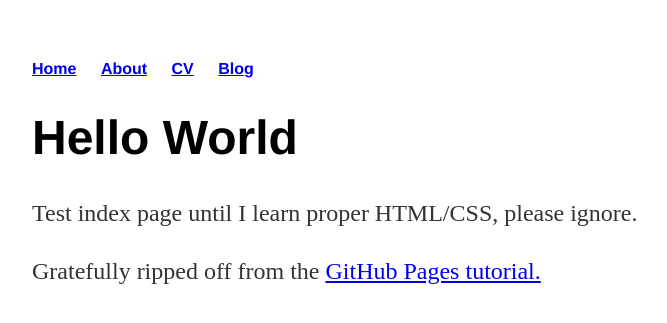
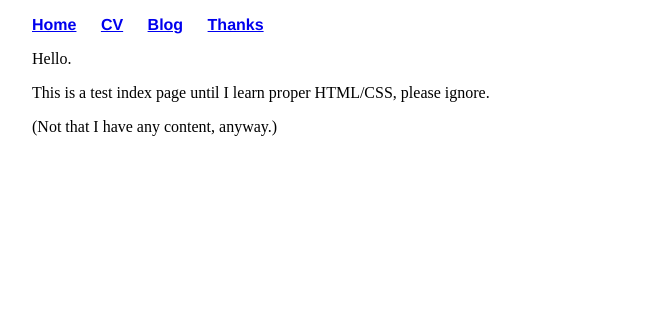
Before and after one commit to kmwilder/kmwilder.github.io, a Jekyll site: the page built from index.html, in a window 1280 px wide. Shown: the top 323 px of the page, without its empty margins (160-827 px from the left). Built offline with Jekyll 4.4.1, drawn with Linux system fonts in a browser that asks for light colours.

```diff
--- a/_config.yml
+++ b/_config.yml
@@ -1,2 +1,4 @@
 name: a worthless blog
 permalink: /blog/:year/:month/:day/:title
+gems:
+  - jekyll-sitemap
--- a/_layouts/default.html
+++ b/_layouts/default.html
@@ -4,13 +4,15 @@
    <title>{{ page.title }}</title>
    <link rel="stylesheet" type="text/css" href="/css/main.css">
 </head>
-</body>
+<body>
 <nav>
    <ul>
       <li><a href="/">Home</a></li>
-      <li><a href="/about">About</a></li>
+<!--      <li><a href="/about">About</a></li>
+-->
       <li><a href="/cv">CV</a></li>
       <li><a href="/blog">Blog</a></li>
+      <li><a href="/thanks">Thanks</a></li>
    </ul>
 </nav>
 <div class="container">
--- a/blog/index.html
+++ b/blog/index.html
@@ -1,9 +1,9 @@
 ---
 layout: default
-title: Kevin Wilder's Blog
+title: blog
 ---
 
-<h1>{{ page.title }}</h1>
+<h1>Don't expect this list to change much:</h1>
 <ul class="posts">
 
 {% for post in site.posts %}
--- a/css/main.css
+++ b/css/main.css
@@ -1,5 +1,5 @@
 body {
-    margin: 60px auto;
+    margin: 10px auto;
     width: 70%;
 }
 nav ul {
@@ -12,6 +12,7 @@ nav ul li {
     display: inline;
     margin-right: 20px;
 }
+/*
 h1 {
     font-size: 3em;
     font-family:'Helvetica', 'Arial', 'Sans-Serif';
@@ -21,9 +22,10 @@ p {
     line-height: 1.4em;
     color: #333;
 }
+*/
 ul.posts {
     margin: 20px auto 40px;
-    font-size: 1.5em;
+/*    font-size: 1.5em; */
 }
 
 ul.posts li {
--- a/index.html
+++ b/index.html
@@ -1,9 +1,9 @@
 ---
 layout: default
-title: Kevin Wilder
+title: wilder.fail
 ---
 <div class="blurb">
-   <h1>Hello World</h1>
-   <p>Test index page until I learn proper HTML/CSS, please ignore.</p>
-   <p>Gratefully ripped off from the <a href="http://jmcglone.com/guides/github-pages/">GitHub Pages tutorial.</a></p>
+   <p>Hello.</p>
+   <p>This is a test index page until I learn proper HTML/CSS, please ignore.</p>
+   <p>(Not that I have any content, anyway.)</p>
 </div><!-- /.blurb -->
```
Also changed, not shown: _posts/2016-02-09-hello_world.md (deleted, +0 -7 lines), _posts/2016-03-05-first_post.md (added, +31 -0 lines), cv/index.html (added, +8 -0 lines), thanks/index.html (added, +15 -0 lines).
